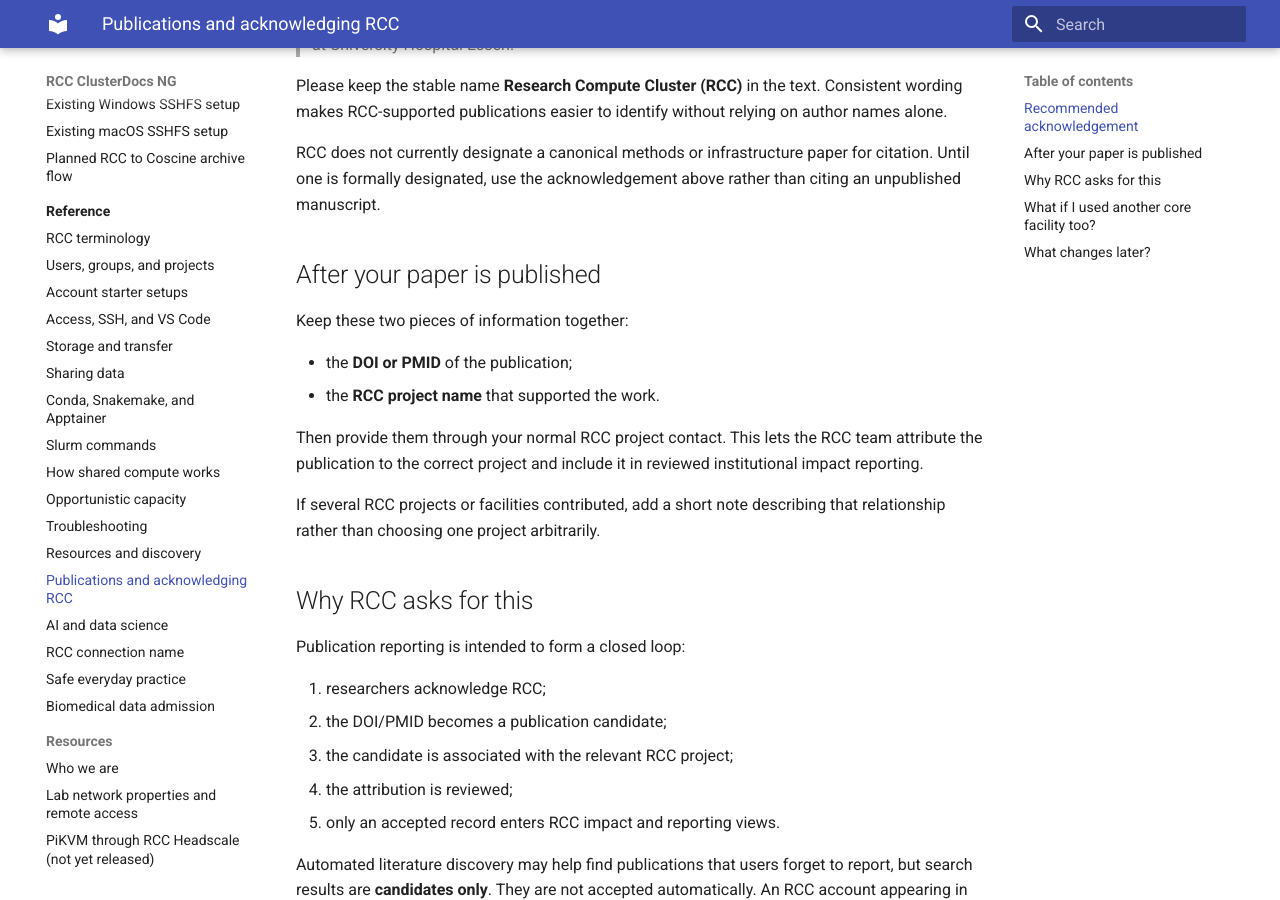
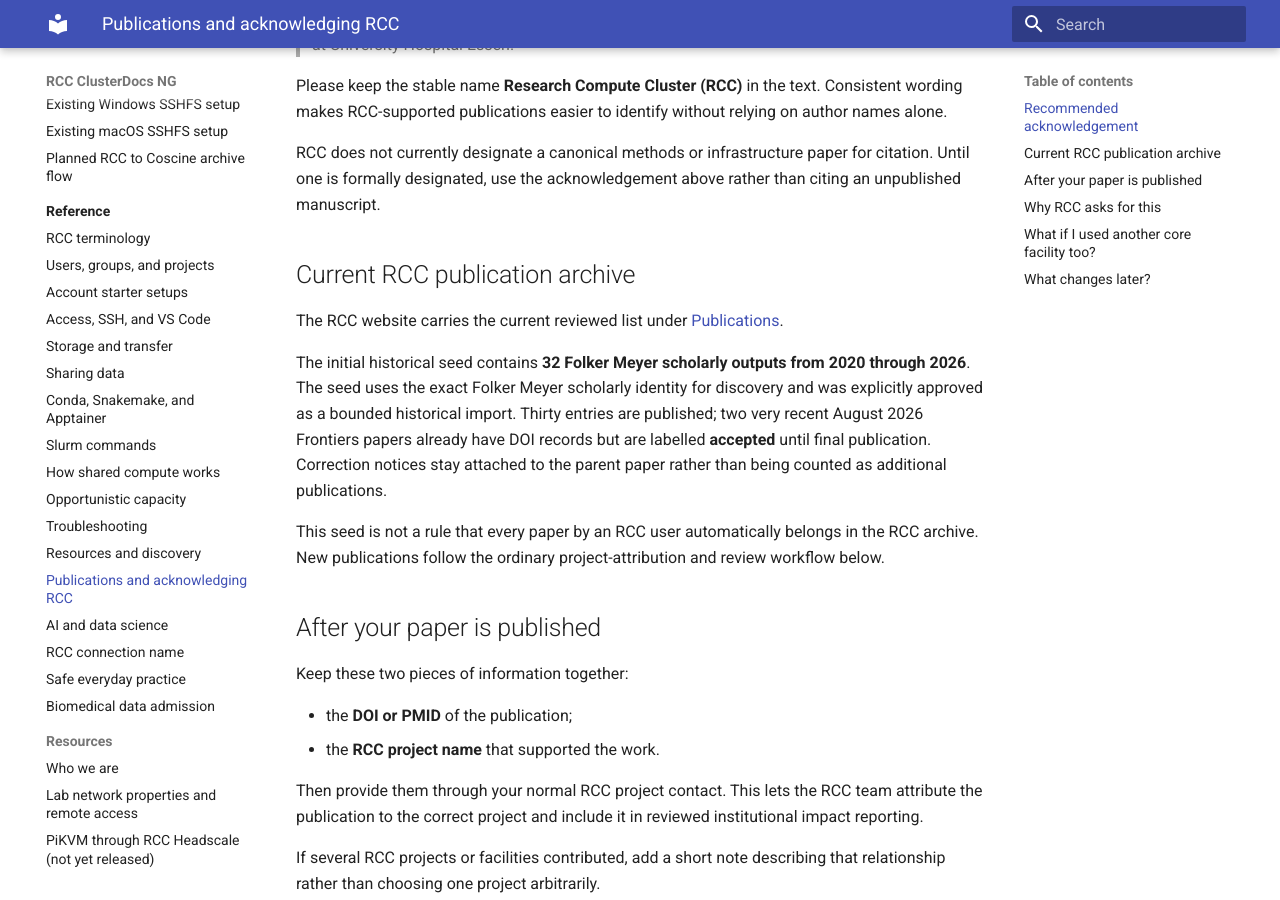
Before and after one commit to IKIM-Essen/ClusterDocs, an MkDocs documentation site: the page built from docs/reference/publications-and-rcc-credit.md, in a window 1280 px wide and 900 px high, scrolled down 383 px. Built offline with MkDocs 1.6.1 and Material for MkDocs 9.7.7, drawn with Linux system fonts in a browser that asks for light colours.

Commit message:
docs: link the initial 2020-2026 RCC publication archive

```diff
--- a/docs/reference/publications-and-rcc-credit.md
+++ b/docs/reference/publications-and-rcc-credit.md
@@ -11,6 +11,14 @@ Use this wording in the **Methods** or **Acknowledgements** section:
 Please keep the stable name **Research Compute Cluster (RCC)** in the text. Consistent wording makes RCC-supported publications easier to identify without relying on author names alone.
 
 RCC does not currently designate a canonical methods or infrastructure paper for citation. Until one is formally designated, use the acknowledgement above rather than citing an unpublished manuscript.
+
+## Current RCC publication archive
+
+The RCC website carries the current reviewed list under [Publications](https://rcc.ikim.uk-essen.de/#rcc-publications).
+
+The initial historical seed contains **32 Folker Meyer scholarly outputs from 2020 through 2026**. The seed uses the exact Folker Meyer scholarly identity for discovery and was explicitly approved as a bounded historical import. Thirty entries are published; two very recent August 2026 Frontiers papers already have DOI records but are labelled **accepted** until final publication. Correction notices stay attached to the parent paper rather than being counted as additional publications.
+
+This seed is not a rule that every paper by an RCC user automatically belongs in the RCC archive. New publications follow the ordinary project-attribution and review workflow below.
 
 ## After your paper is published
 
```
